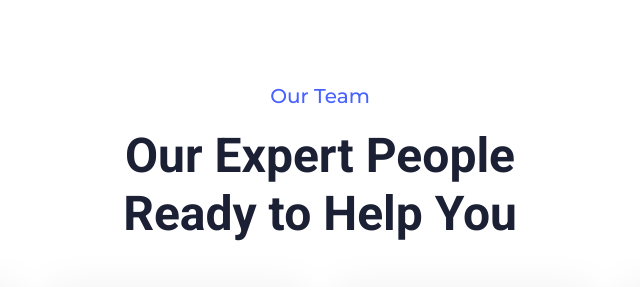
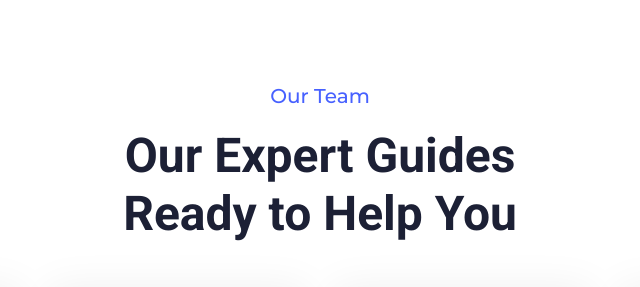
Before and after one commit to thiyagu-sz/FindMyTeam, a plain HTML site: page index.html in a window 1280 px wide. Shown: the part 4300-4587 px from the top of the page, 320-960 px from the left. Drawn offline with nearby package versions, Linux system fonts and the light colour scheme; animation ran at ten frames a second.

Commit message:
header chagesa

```diff
--- a/index.html
+++ b/index.html
@@ -488,7 +488,7 @@
         <div class="container">
             <div class="text-center mx-auto wow fadeInUp" data-wow-delay="0.1s" style="max-width: 500px;">
                 <p class="fs-5 fw-medium text-primary">Our Team</p>
-                <h1 class="display-5 mb-5">Our Expert People Ready to Help You</h1>
+                <h1 class="display-5 mb-5">Our Expert Guides Ready to Help You</h1>
             </div>
             <div class="row g-4">
                 <div class="col-lg-3 col-md-6 wow fadeInUp" data-wow-delay="0.1s">
```
